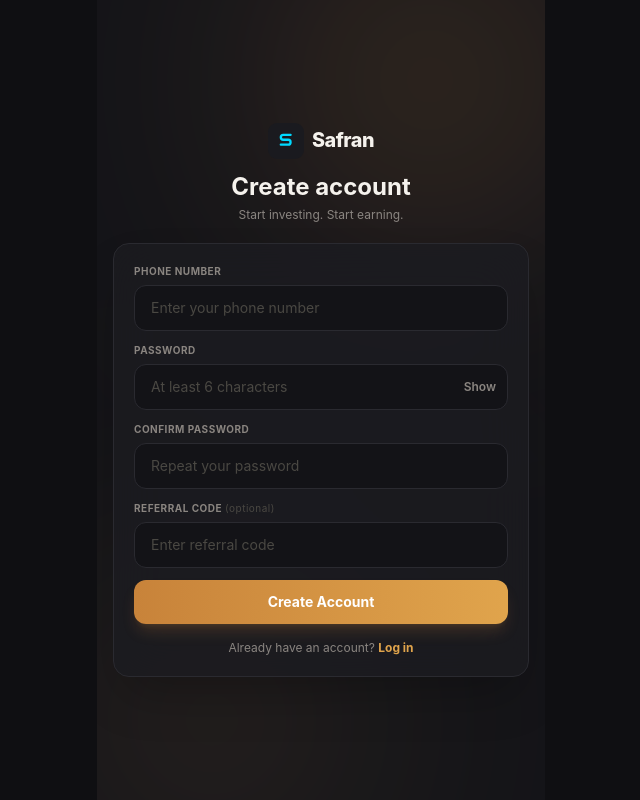
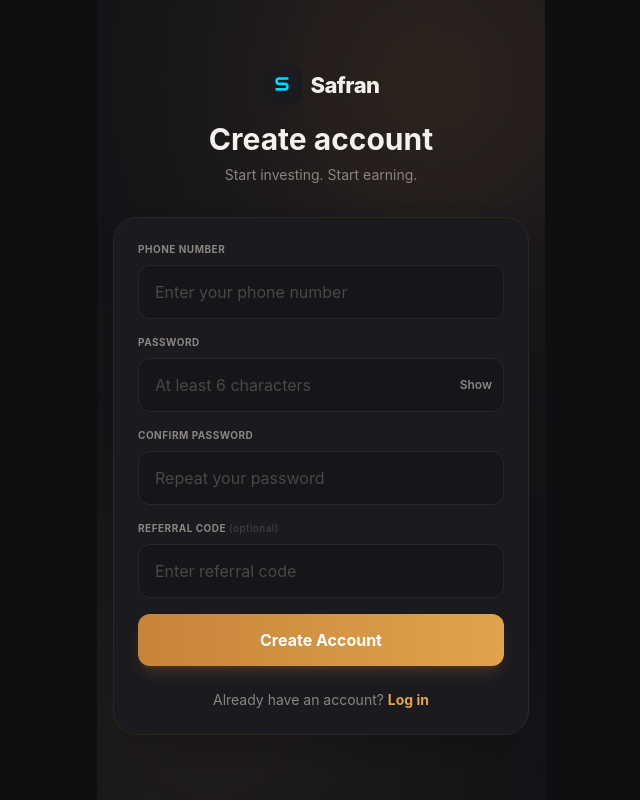
Before and after one commit to paercy32-eng/Teslauganda-invest, a Next.js app: page /register in a window 1280 px wide. Shown: the whole page, without its empty margins (319-959 px from the left). Built offline with nearby package versions, Linux system fonts and the light colour scheme.

Commit message:
Update page.tsx

```diff
--- a/app/register/page.tsx
+++ b/app/register/page.tsx
@@ -18,6 +18,7 @@ function RegisterForm() {
   const [loading, setLoading] = useState(false);
   const [error, setError] = useState('');
 
+  // Prefill referral code from URL (?ref=XXXXX)
   useEffect(() => {
     const ref = searchParams.get('ref');
     if (ref) {
@@ -69,51 +70,57 @@ function RegisterForm() {
   }
 
   return (
-    <main className="min-h-screen relative flex items-center justify-center px-4 py-6 overflow-hidden bg-[#131317]">
+    <main className="min-h-screen relative flex items-center justify-center px-4 py-10 overflow-hidden bg-[#131317]">
       {/* Decorative Background Elements */}
       <div className="absolute top-[-10%] right-[-10%] w-80 h-80 bg-[#C8833A] rounded-full mix-blend-screen filter blur-[120px] opacity-20"></div>
       <div className="absolute bottom-[-10%] left-[-10%] w-80 h-80 bg-[#E0A44C] rounded-full mix-blend-screen filter blur-[120px] opacity-10"></div>
 
       <div className="w-full max-w-md relative z-10">
         {/* Header */}
-        <div className="mb-5 px-2 text-center">
-          <div className="flex justify-center mb-3">
-            <SafranLogo size={36} textColor="#F5F2ED" accentColor="#1A1A1F" />
+        <div className="mb-8 px-2 text-center">
+          <div className="flex justify-center mb-4">
+            <SafranLogo size={40} textColor="#F5F2ED" accentColor="#1A1A1F" />
           </div>
-          <h1 className="text-2xl font-bold text-[#F5F2ED] mb-1">Create account</h1>
-          <p className="text-[#8A8580] text-xs">Start investing. Start earning.</p>
+          <h1 className="text-3xl font-bold text-[#F5F2ED] mb-2">Create account</h1>
+          <p className="text-[#8A8580] text-sm">Start investing. Start earning.</p>
         </div>
 
         {/* Form Card */}
-        <div className="card p-5 bg-[#1C1C21]/80 backdrop-blur-xl border border-[#2A2A30] shadow-2xl">
-          <form onSubmit={handleSubmit} className="space-y-3">
+        <div className="bg-[#1A1A1F] border border-[#2A2823] rounded-3xl p-6 shadow-2xl">
+          <form onSubmit={handleSubmit} name="register-form" autoComplete="on" className="space-y-4">
             {/* Phone Number */}
             <div>
-              <label className="block text-[10px] text-[#8A8580] font-bold mb-1.5 tracking-wider uppercase">
+              <label htmlFor="register-phone" className="block text-[10px] text-[#8A8580] font-bold mb-2 tracking-wider uppercase">
                 Phone Number
               </label>
               <input
+                id="register-phone"
+                name="phone"
                 type="tel"
+                autoComplete="tel"
                 value={phone}
                 onChange={(e) => setPhone(e.target.value)}
                 placeholder="Enter your phone number"
-                className="w-full bg-[#131317] border border-[#2A2A30] rounded-xl px-4 py-3 text-[#F5F2ED] placeholder-[#4A4843] focus:outline-none focus:border-[#C8833A] transition text-sm"
+                className="w-full bg-[#15151A] border border-[#2A2823] rounded-xl px-4 py-3.5 text-[#F5F2ED] placeholder-[#4A4843] focus:outline-none focus:border-[#C8833A] transition"
                 required
               />
             </div>
 
             {/* Password */}
             <div>
-              <label className="block text-[10px] text-[#8A8580] font-bold mb-1.5 tracking-wider uppercase">
+              <label htmlFor="register-password" className="block text-[10px] text-[#8A8580] font-bold mb-2 tracking-wider uppercase">
                 Password
               </label>
               <div className="relative">
                 <input
+                  id="register-password"
+                  name="password"
                   type={showPassword ? 'text' : 'password'}
+                  autoComplete="new-password"
                   value={password}
                   onChange={(e) => setPassword(e.target.value)}
                   placeholder="At least 6 characters"
-                  className="w-full bg-[#131317] border border-[#2A2A30] rounded-xl px-4 py-3 text-[#F5F2ED] placeholder-[#4A4843] focus:outline-none focus:border-[#C8833A] transition text-sm pr-12"
+                  className="w-full bg-[#15151A] border border-[#2A2823] rounded-xl px-4 py-3.5 text-[#F5F2ED] placeholder-[#4A4843] focus:outline-none focus:border-[#C8833A] transition pr-12"
                   required
                 />
                 <button
@@ -128,35 +135,41 @@ function RegisterForm() {
 
             {/* Confirm Password */}
             <div>
-              <label className="block text-[10px] text-[#8A8580] font-bold mb-1.5 tracking-wider uppercase">
+              <label htmlFor="register-confirm-password" className="block text-[10px] text-[#8A8580] font-bold mb-2 tracking-wider uppercase">
                 Confirm Password
               </label>
               <input
+                id="register-confirm-password"
+                name="confirmPassword"
                 type={showPassword ? 'text' : 'password'}
+                autoComplete="new-password"
                 value={confirmPassword}
                 onChange={(e) => setConfirmPassword(e.target.value)}
                 placeholder="Repeat your password"
-                className="w-full bg-[#131317] border border-[#2A2A30] rounded-xl px-4 py-3 text-[#F5F2ED] placeholder-[#4A4843] focus:outline-none focus:border-[#C8833A] transition text-sm"
+                className="w-full bg-[#15151A] border border-[#2A2823] rounded-xl px-4 py-3.5 text-[#F5F2ED] placeholder-[#4A4843] focus:outline-none focus:border-[#C8833A] transition"
                 required
               />
             </div>
 
             {/* Referral Code */}
             <div>
-              <label className="block text-[10px] text-[#8A8580] font-bold mb-1.5 tracking-wider uppercase">
+              <label htmlFor="register-referral" className="block text-[10px] text-[#8A8580] font-bold mb-2 tracking-wider uppercase">
                 Referral Code <span className="text-[#4A4843] lowercase font-normal">(optional)</span>
               </label>
               <input
+                id="register-referral"
+                name="referralCode"
                 type="text"
+                autoComplete="off"
                 value={referralCode}
                 onChange={(e) => setReferralCode(e.target.value.toUpperCase())}
                 placeholder="Enter referral code"
-                className="w-full bg-[#131317] border border-[#2A2A30] rounded-xl px-4 py-3 text-[#F5F2ED] placeholder-[#4A4843] focus:outline-none focus:border-[#C8833A] transition text-sm"
+                className="w-full bg-[#15151A] border border-[#2A2823] rounded-xl px-4 py-3.5 text-[#F5F2ED] placeholder-[#4A4843] focus:outline-none focus:border-[#C8833A] transition"
               />
             </div>
 
             {error && (
-              <div className="text-xs text-[#FF8A8A] bg-[#2A1416] rounded-xl px-3 py-2.5 border border-[#E5484D]/40">
+              <div className="text-sm text-[#FF8A8A] bg-[#2A1416] rounded-xl px-4 py-3 border border-[#E5484D]/40">
                 {error}
               </div>
             )}
@@ -164,13 +177,13 @@ function RegisterForm() {
             <button
               type="submit"
               disabled={loading}
-              className="w-full bg-gradient-to-r from-[#C8833A] to-[#E0A44C] text-white font-bold py-3 rounded-xl active:scale-[0.98] transition shadow-lg shadow-[#C8833A]/20 mt-2 text-sm"
+              className="w-full bg-gradient-to-r from-[#C8833A] to-[#E0A44C] text-white font-bold py-3.5 rounded-xl active:scale-[0.98] transition shadow-lg shadow-[#C8833A]/20 mt-2"
             >
               {loading ? 'Creating account…' : 'Create Account'}
             </button>
           </form>
 
-          <div className="mt-4 text-center text-xs text-[#8A8580]">
+          <div className="mt-6 text-center text-sm text-[#8A8580]">
             Already have an account?{' '}
             <Link href="/login" className="text-[#E0A44C] font-bold hover:underline">
               Log in
@@ -186,10 +199,10 @@ export default function RegisterPage() {
   return (
     <Suspense fallback={
       <div className="min-h-screen flex items-center justify-center bg-[#131317]">
-        <div className="text-[#8A8580]">Loading…</div>
+        <div className="w-8 h-8 rounded-full border-2 border-[#C8833A] border-t-transparent animate-spin" />
       </div>
     }>
       <RegisterForm />
     </Suspense>
   );
-    }
+}
```
